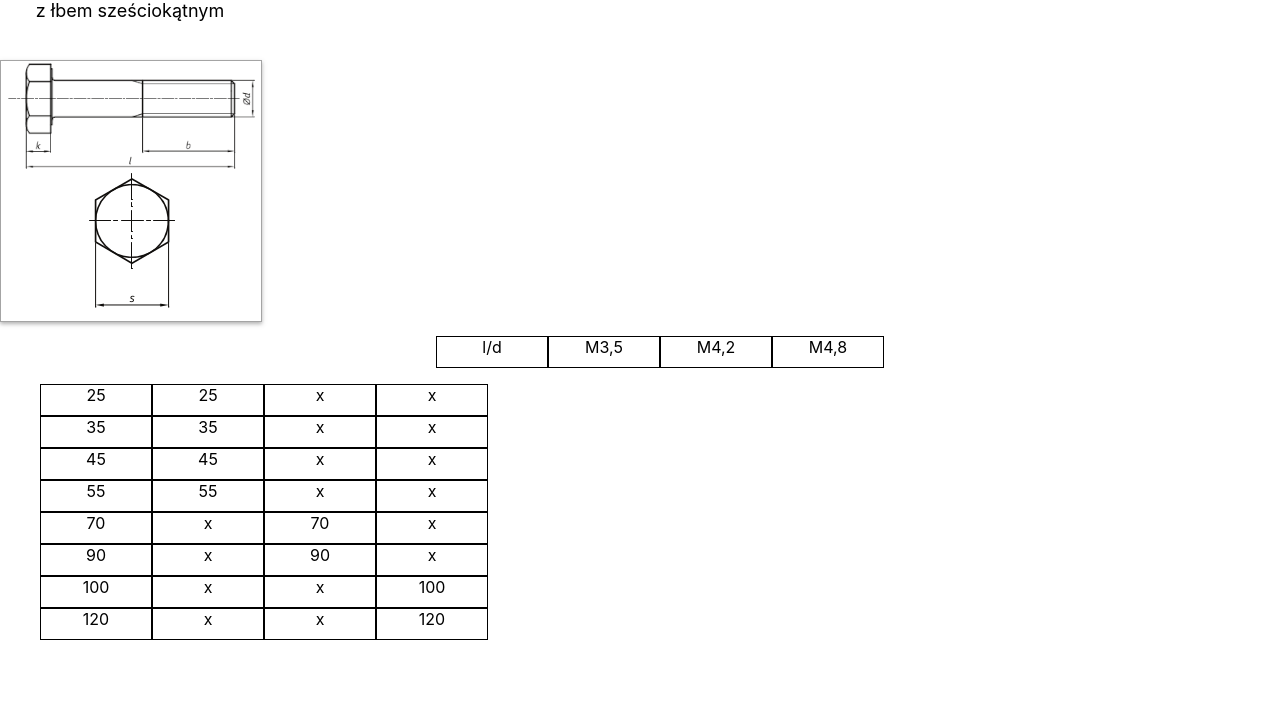
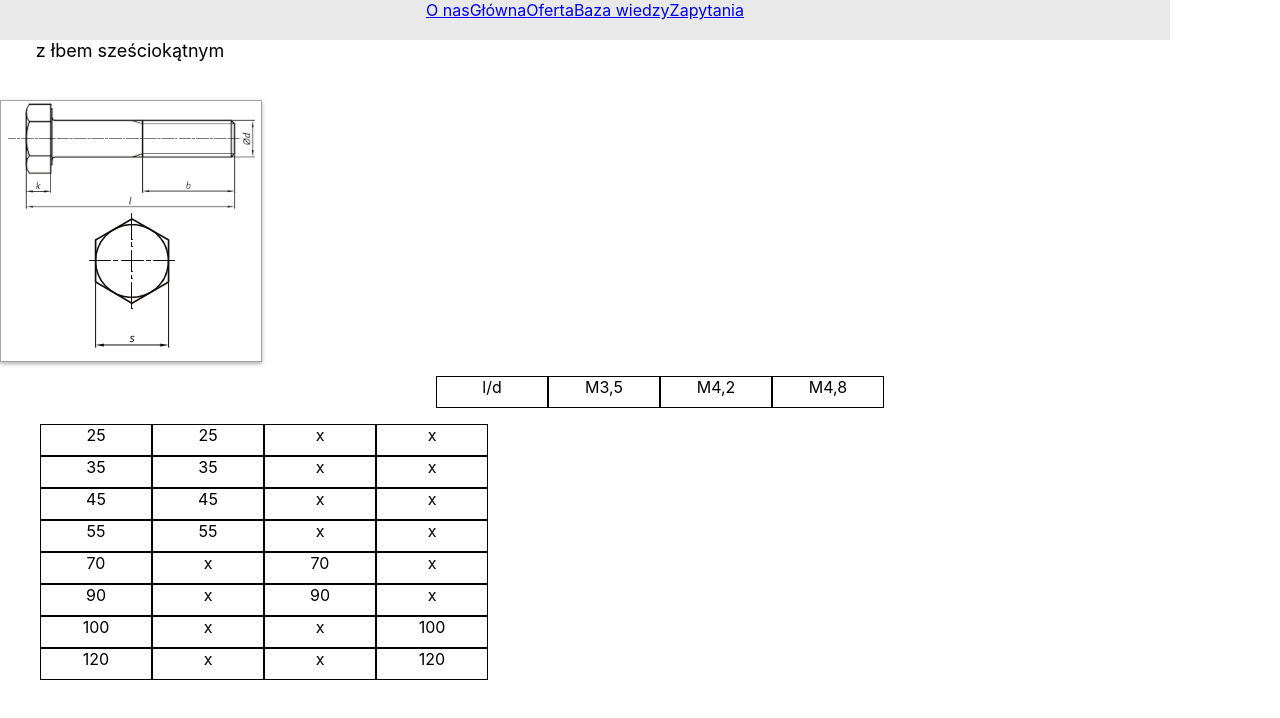
Before and after one commit to sqrniqer/ert, a React (Create React App) app: page /frontpage in a window 1280 px wide. Shown: the top 718 px of the page. Built offline with nearby package versions, Linux system fonts and the light colour scheme.

Commit message:
navbar first prototype

```diff
--- /dev/null
+++ b/src/components/navbar/Navbar.js
@@ -0,0 +1,42 @@
+import {BrowserRouter, Link, Route, Routes} from 'react-router-dom'
+let NavButton_style = {
+
+}
+
+let Navbar_style = {
+    width: "1170px",
+    height: "40px",
+    background: "#e9e9e9",
+}
+
+const NavButton = (props) => {
+    return(
+        <span
+        className={"NavButton-" + props.buttonName}
+        style={NavButton_style}>
+        <Link to={props.buttonName}>{props.buttonName}</Link>
+
+        </span>
+    )
+}
+
+function Navbar() {
+    return(
+        <div className="Navbar-container">
+            <div
+            className="Navbar"
+            style={Navbar_style}>
+
+
+                <NavButton buttonName="O nas"/>
+                <NavButton buttonName="Główna"/>
+                <NavButton buttonName="Oferta"/>
+                <NavButton buttonName="Baza wiedzy"/>
+                <NavButton buttonName="Zapytania"/>
+            </div>
+
+        </div>
+    )
+}
+
+export default Navbar
--- a/src/pages/Frontpage.js
+++ b/src/pages/Frontpage.js
@@ -1,6 +1,6 @@
 import MainpageProductShowcase from '../components/MainpageProductShowcase/MainpageProductShowcase'
 import ProductSizesTable from '../components/ProductSizesTable/ProductSizesTable'
-
+import Navbar from '../components/navbar/Navbar'
 function Frontpage() {
     const headersList = ['l/d','M3,5', 'M4,2', 'M4,8']
     const rowList = [
@@ -23,6 +23,7 @@ function Frontpage() {
     ]
     return (
       <div className="App">
+        <Navbar/>
         <MainpageProductShowcase  photo="/images/DIN931.png" Title='z łbem sześciokątnym'/>
         <ProductSizesTable
         headers= {headersList}
```
